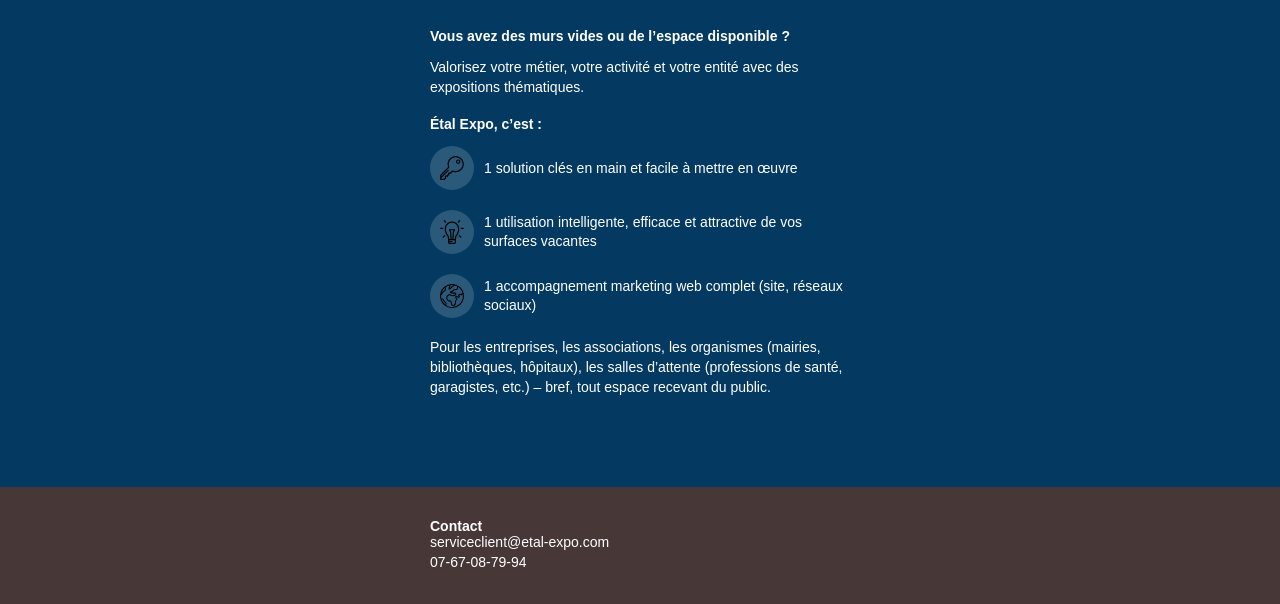
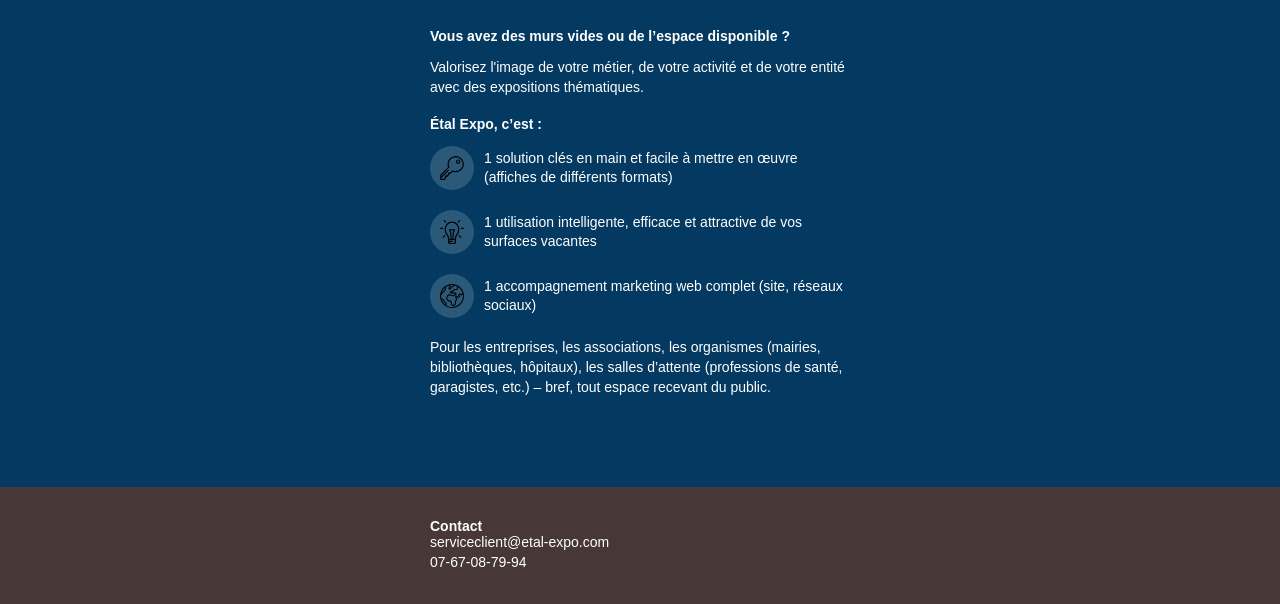
Before and after one commit to etal-expo/etal-expo.github.io, a plain HTML site: page index.html in a window 1280 px wide. Shown: the part 201-805 px from the top of the page. Drawn offline with Linux system fonts and the light colour scheme.

Commit message:
Update index.html

```diff
--- a/index.html
+++ b/index.html
@@ -6,6 +6,7 @@
     <meta http-equiv="X-UA-Compatible" content="ie=edge">
     <title>Etal expo</title>
     <link rel="stylesheet" href="/assets/styles.css">
+    <meta name="description" content="Étal Expo met en valeur vos espaces vacants (murs, vitrine, hall d’accueil, salle d’attente…). Boostez votre image avec une solution clés en mains." />
 </head>
 <body>
     <main>
@@ -16,11 +17,11 @@
             </h1>
         </header>
         <h2>Vous avez des murs vides ou de l’espace disponible ?</h2>
-        <p>Valorisez votre métier, votre activité et votre entité avec des expositions thématiques.</p>
+        <p>Valorisez l'image de votre métier, de votre activité et de votre entité avec des expositions thématiques.</p>
         <h2>Étal Expo, c’est :</h2>
         <p class="flex-h-center">
             <span class="img--round" ><img src="./assets/key.svg" alt="clé"></span>
-            <span>1 solution clés en main et facile à mettre en œuvre</span>
+            <span>1 solution clés en main et facile à mettre en œuvre (affiches de différents formats)</span>
         </p>
         <p class="flex-h-center">
             <span class="img--round" ><img src="./assets/idea.svg" alt="idée"></span>
```
